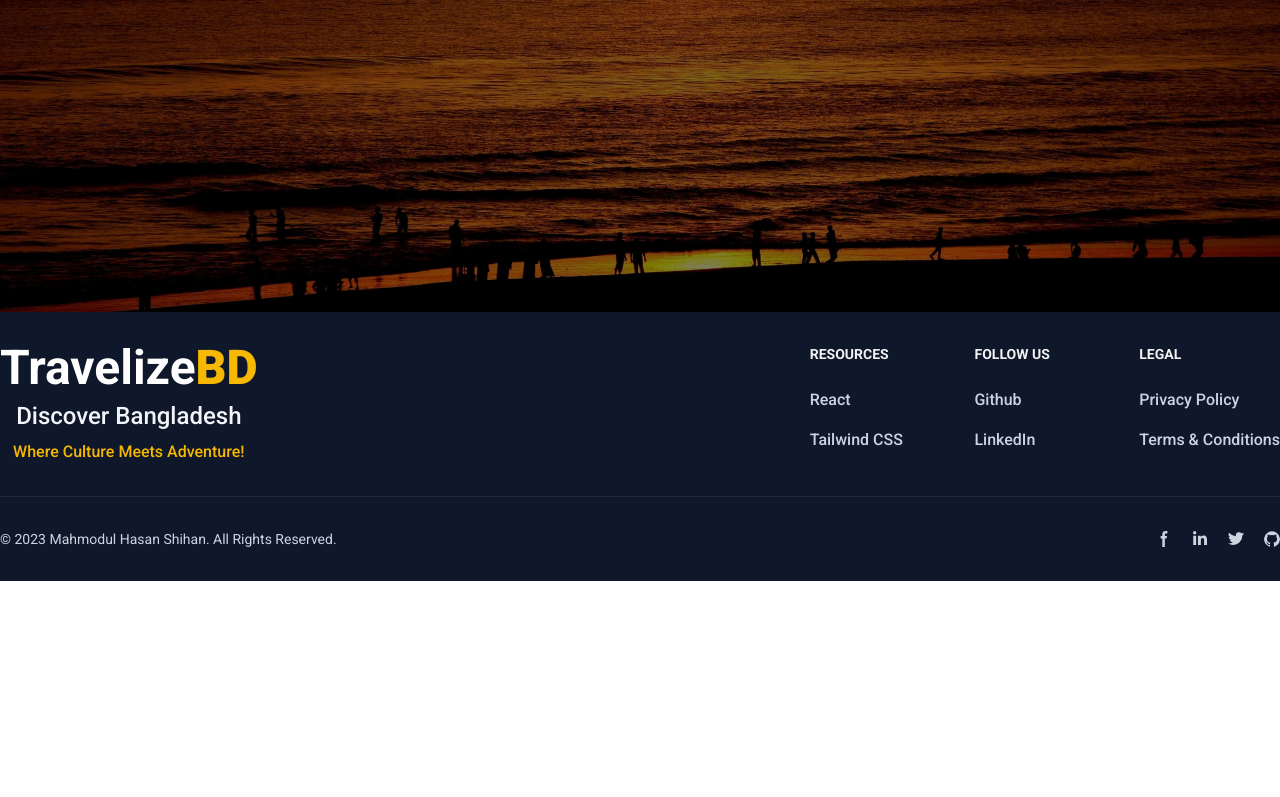
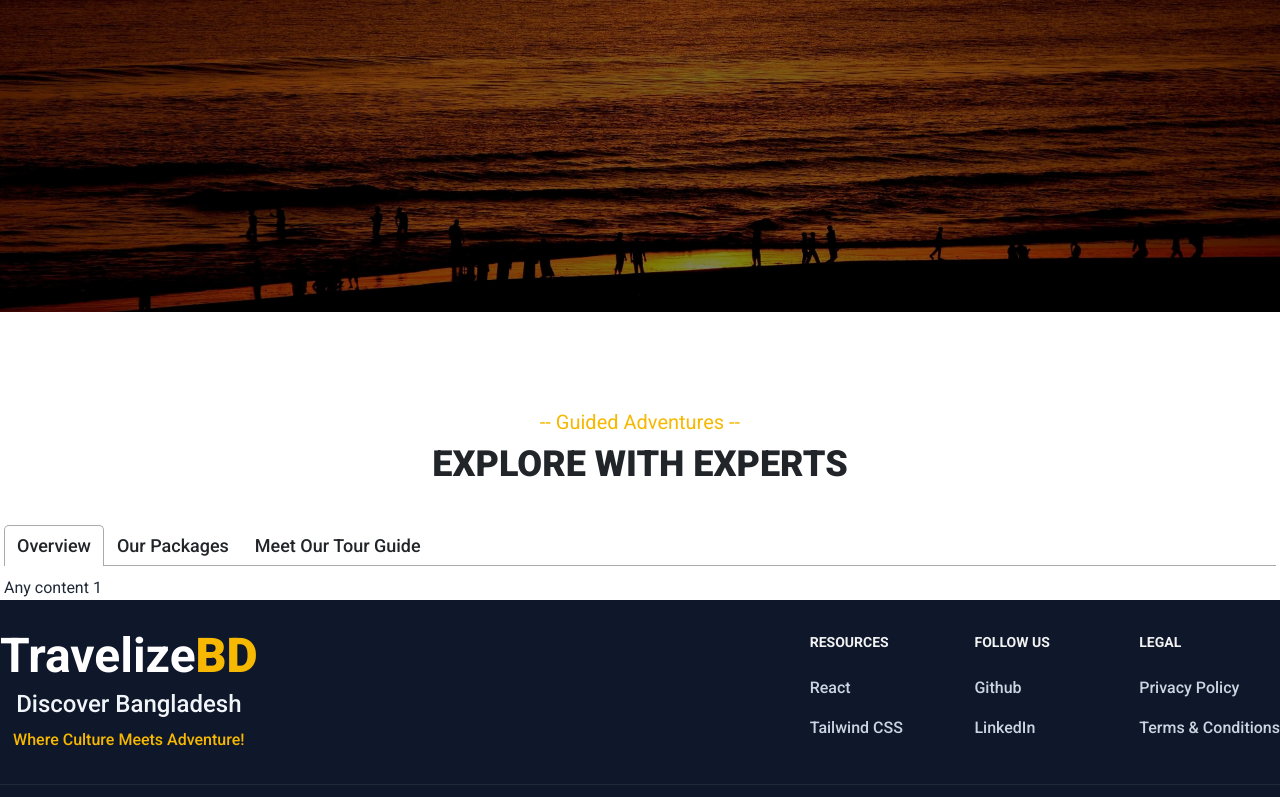
Before and after one commit to mh-shihan/travelizebd-client, a React (Vite) app: page / in a window 1280 px wide. Shown: the part 488-1285 px from the top of the page. Before the commit the page ends 1069 px from the top, so only its background shows below. Built offline with nearby package versions, Linux system fonts and the light colour scheme; no server answers.

Commit message:
Created section title component

```diff
--- a/package.json
+++ b/package.json
@@ -20,6 +20,7 @@
     "react-hook-form": "^7.49.3",
     "react-icons": "^5.0.1",
     "react-router-dom": "^6.21.1",
+    "react-tabs": "^6.0.2",
     "sort-by": "^1.2.0",
     "sweetalert2": "^11.10.2",
     "swiper": "^11.0.5"
--- /dev/null
+++ b/src/components/SectionTitle.jsx
@@ -0,0 +1,12 @@
+const SectionTitle = ({ heading, subheading }) => {
+  return (
+    <div className="mt-24 mb-10">
+      <h4 className="text-yellow text-xl text-center">-- {subheading} --</h4>
+      <h2 className="text-gray mt-2 text-4xl font-extrabold text-center uppercase">
+        {heading}
+      </h2>
+    </div>
+  );
+};
+
+export default SectionTitle;
--- a/src/pages/home/home/Home.jsx
+++ b/src/pages/home/home/Home.jsx
@@ -1,4 +1,6 @@
+import SectionTitle from "../../../components/Sectiontitle";
 import Banner from "../banner/Banner";
+import TourismAndGuide from "../tourismAndGuide/TourismAndGuide";
 
 const Home = () => {
   return (
@@ -6,7 +8,15 @@ const Home = () => {
       <header>
         <Banner></Banner>
       </header>
-      <main className="max-w-7xl mx-auto px-1"></main>
+      <main className="max-w-7xl mx-auto px-1">
+        <section>
+          <SectionTitle
+            subheading="Guided Adventures"
+            heading="Explore with Experts"
+          ></SectionTitle>
+          <TourismAndGuide></TourismAndGuide>
+        </section>
+      </main>
     </div>
   );
 };
--- /dev/null
+++ b/src/pages/home/tourismAndGuide/Overview.jsx
@@ -0,0 +1,5 @@
+const Overview = () => {
+  return <div>I am from tour overview</div>;
+};
+
+export default Overview;
--- /dev/null
+++ b/src/pages/home/tourismAndGuide/TourismAndGuide.jsx
@@ -0,0 +1,36 @@
+import { Tab, Tabs, TabList, TabPanel } from "react-tabs";
+import "react-tabs/style/react-tabs.css";
+
+const TourismAndGuide = () => {
+  return (
+    <div>
+      <Tabs>
+        <TabList>
+          <Tab>
+            <h3 className="text-lg font-medium text-gray">Overview</h3>
+          </Tab>
+          <Tab>
+            <h3 className="text-lg font-medium text-gray">Our Packages</h3>
+          </Tab>
+          <Tab>
+            <h3 className="text-lg font-medium text-gray">
+              Meet Our Tour Guide
+            </h3>
+          </Tab>
+        </TabList>
+
+        <TabPanel>
+          <h2>Any content 1</h2>
+        </TabPanel>
+        <TabPanel>
+          <h2>Any content 2</h2>
+        </TabPanel>
+        <TabPanel>
+          <h2>Any content 3</h2>
+        </TabPanel>
+      </Tabs>
+    </div>
+  );
+};
+
+export default TourismAndGuide;
```
Also changed, not shown: 1 other file (tests, documents, lock files or other folders).
